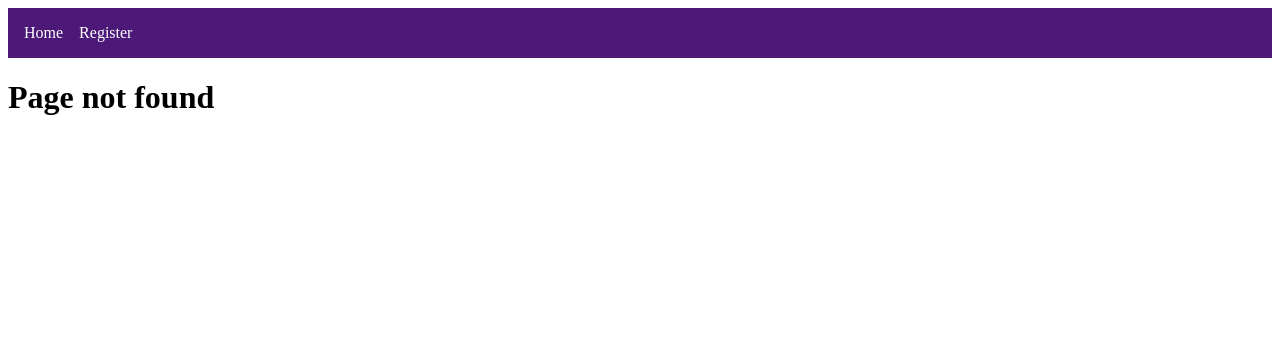
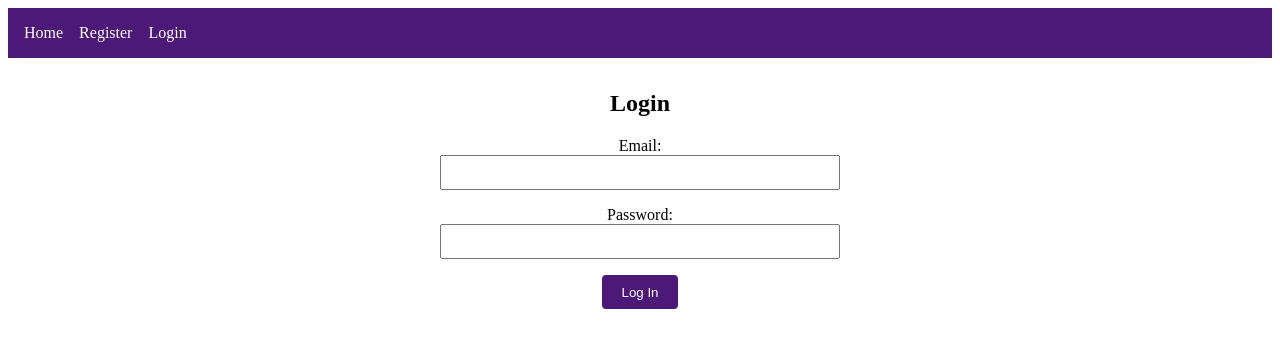
Before and after one commit to trinaldo3/FrogCrew-WebTech, a Vue app in the folder frontend/: page /login in a window 1280 px wide. Before the commit this address had no page. Shown: the top 348 px of the page. Built offline with nearby package versions, Linux system fonts and the light colour scheme.

Commit message:
Login page admin vs member

```diff
--- a/frontend/src/App.vue
+++ b/frontend/src/App.vue
@@ -4,8 +4,17 @@
       <router-link to="/">Home</router-link>
       <router-link to="/register">Register</router-link>
 
-      <router-link v-if="role === 'crew'" to="/profile/edit">Edit Profile</router-link>
-      <router-link v-if="role === 'admin'" to="/crewmembers">Crew Members</router-link>
+      <router-link v-if="role === 'crew'" to="/profile/edit"
+        >Edit Profile</router-link
+      >
+      <router-link v-if="role === 'admin'" to="/crewmembers"
+        >Crew Members</router-link
+      >
+      <router-link v-if="!isLoggedIn" to="/login">Login</router-link>
+      <router-link v-if="isLoggedIn" @click.prevent="logout" to="/"
+        >Logout</router-link
+      >
+
       <router-link v-if="isLoggedIn" to="/games">Games</router-link>
     </nav>
     <router-view />
@@ -13,22 +22,27 @@
 </template>
 
 <script setup>
-import { ref, watch } from 'vue'
-import { useRoute } from 'vue-router'
+import { ref, watch } from "vue";
+import { useRoute } from "vue-router";
 
-const route = useRoute()
+const route = useRoute();
 
-const user = ref(JSON.parse(localStorage.getItem('user')))
-const role = ref(user.value?.role)
-const isLoggedIn = ref(!!user.value)
+const user = ref(JSON.parse(localStorage.getItem("user")));
+const role = ref(user.value?.role);
+const isLoggedIn = ref(!!user.value);
 
 // Watch route changes to re-check localStorage state
 watch(route, () => {
-  const newUser = JSON.parse(localStorage.getItem('user'))
-  user.value = newUser
-  role.value = newUser?.role
-  isLoggedIn.value = !!newUser
-})
+  const newUser = JSON.parse(localStorage.getItem("user"));
+  user.value = newUser;
+  role.value = newUser?.role;
+  isLoggedIn.value = !!newUser;
+});
+function logout() {
+  localStorage.removeItem('user')
+  location.reload() // resets nav state
+}
+
 </script>
 
 <style>
--- a/frontend/src/components/CrewMemberRegistration.vue
+++ b/frontend/src/components/CrewMemberRegistration.vue
@@ -1,21 +1,32 @@
 <template>
-  <div class="registration">
+  <div class="registration" v-if="!showConfirm">
     <h2>Create Your Crew Member Profile</h2>
-    <form @submit.prevent="handleSubmit">
+    <form @submit.prevent="handlePreview">
       <div v-for="field in fields" :key="field.key" class="form-group">
         <label :for="field.key">{{ field.label }}</label>
         <input :id="field.key" v-model="form[field.key]" :type="field.type" />
-        <span class="error" v-if="errors[field.key]">{{
-          errors[field.key]
-        }}</span>
+        <span class="error" v-if="errors[field.key]">{{ errors[field.key] }}</span>
       </div>
-      <button type="submit">Register</button>
+      <button type="submit">Review Details</button>
     </form>
+  </div>
+
+  <div class="confirmation" v-else>
+    <h2>Confirm Your Details</h2>
+    <ul>
+      <li><strong>Name:</strong> {{ form.firstName }} {{ form.lastName }}</li>
+      <li><strong>Email:</strong> {{ form.email }}</li>
+      <li><strong>Phone:</strong> {{ form.phoneNumber }}</li>
+      <li><strong>Role:</strong> {{ form.role }}</li>
+      <li><strong>Qualified Position:</strong> {{ form.qualifiedPosition }}</li>
+    </ul>
+    <button @click="submitToBackend">Confirm & Register</button>
+    <button @click="showConfirm = false" style="margin-left: 1rem">Edit</button>
   </div>
 </template>
 
 <script>
-import { reactive } from "vue";
+import { reactive, ref } from "vue";
 import { useRouter } from "vue-router";
 
 export default {
@@ -32,7 +43,9 @@ export default {
       qualifiedPosition: "",
       password: "",
     });
+
     const errors = reactive({});
+    const showConfirm = ref(false);
 
     const fields = [
       { key: "firstName", label: "First Name", type: "text" },
@@ -57,8 +70,13 @@ export default {
       return ok;
     }
 
-    async function handleSubmit() {
-      if (!validate()) return;
+    function handlePreview() {
+      if (validate()) {
+        showConfirm.value = true;
+      }
+    }
+
+    async function submitToBackend() {
       try {
         const payload = {
           ...form,
@@ -77,21 +95,28 @@ export default {
 
         if (!res.ok) throw new Error(await res.text());
         alert("Account created! You can now log in.");
-        router.push("/");
+        router.push("/login");
       } catch (err) {
         console.error(err);
         alert("Registration failed. See console for details.");
       }
     }
 
-
-    return { form, errors, fields, handleSubmit };
+    return {
+      form,
+      errors,
+      fields,
+      showConfirm,
+      handlePreview,
+      submitToBackend,
+    };
   },
 };
 </script>
 
 <style scoped>
-.registration {
+.registration,
+.confirmation {
   max-width: 400px;
   margin: 2rem auto;
 }
@@ -108,6 +133,13 @@ input {
   border: 1px solid #bbb;
   border-radius: 4px;
 }
+ul {
+  list-style: none;
+  padding: 0;
+}
+li {
+  margin-bottom: 0.6rem;
+}
 .error {
   color: #d9534f;
   font-size: 0.9rem;
--- a/frontend/src/router/index.js
+++ b/frontend/src/router/index.js
@@ -6,6 +6,8 @@ import EditProfile from '../components/EditProfile.vue'
 import CrewMembers from '../views/CrewMembers.vue'
 import Games from '../views/Games.vue'
 import CrewMemberProfile from '../views/CrewMemberProfile.vue'
+import Login from '../views/Login.vue'
+import CrewListForGame from '../views/CrewListForGame.vue'
 
 const routes = [
   { path: '/', name: 'home', component: Home },
@@ -14,7 +16,14 @@ const routes = [
   { path: '/crewmembers', name: 'crewMembers', component: CrewMembers, meta: { requiresAuth: true, roles: ['admin'] } },
   { path: '/games', name: 'games', component: Games, meta: { requiresAuth: true, roles: ['admin', 'crew'] } },
   { path: '/crew-member/:id', name: 'profile', component: CrewMemberProfile, meta: { requiresAuth: true, roles: ['admin', 'crew'] } },
-  { path: '/:catchAll(.*)*', name: 'notFound', component: { template: '<h1>Page not found</h1>' } }
+  { path: '/login', name: 'login', component: Login },
+  { path: '/:catchAll(.*)*', name: 'notFound', component: { template: '<h1>Page not found</h1>' } },
+  {
+    path: '/games/:id/crew',
+    name: 'crewList',
+    component: () => import('../views/CrewListForGame.vue')
+  }
+
 ]
 
 const router = createRouter({
--- /dev/null
+++ b/frontend/src/views/CrewListForGame.vue
@@ -0,0 +1,57 @@
+<template>
+    <section class="wrapper">
+      <h2>Crew List for Game #{{ gameId }}</h2>
+      <table v-if="crew.length">
+        <thead>
+          <tr>
+            <th>Name</th>
+            <th>Role</th>
+            <th>Position</th>
+            <th>Report Time</th>
+            <th>Location</th>
+          </tr>
+        </thead>
+        <tbody>
+          <tr v-for="c in crew" :key="c.id">
+            <td>{{ c.firstName }} {{ c.lastName }}</td>
+            <td>{{ c.role }}</td>
+            <td>{{ c.position }}</td>
+            <td>{{ formatDate(c.reportTime) }}</td>
+            <td>{{ c.reportLocation }}</td>
+          </tr>
+        </tbody>
+      </table>
+      <p v-else>No crew assigned yet.</p>
+    </section>
+  </template>
+
+  <script setup>
+  import { ref, onMounted } from 'vue'
+  import { useRoute } from 'vue-router'
+
+  const gameId = useRoute().params.id
+  const crew = ref([])
+
+  onMounted(async () => {
+    const res = await fetch(`http://localhost:8080/gameSchedule/${gameId}/crew`)
+    if (res.ok) {
+      const data = await res.json()
+      crew.value = Array.isArray(data) ? data : []
+    }
+  })
+
+  function formatDate(dateStr) {
+    return new Date(dateStr).toLocaleString()
+  }
+  </script>
+
+  <style scoped>
+  .wrapper {
+    max-width: 800px;
+    margin: 2rem auto;
+  }
+  th, td {
+    padding: 0.5rem;
+    border-bottom: 1px solid #ccc;
+  }
+  </style>
--- a/frontend/src/views/GamesList.vue
+++ b/frontend/src/views/GamesList.vue
@@ -9,7 +9,7 @@
           <th>Sport</th>
           <th>Opponent</th>
           <th>Venue</th>
-          <th v-if="isAdmin">Actions</th>
+          <th>Actions</th>
         </tr>
       </thead>
       <tbody>
@@ -18,7 +18,15 @@
           <td>{{ g.sport }}</td>
           <td>{{ g.opponent }}</td>
           <td>{{ g.venue }}</td>
-          <td v-if="isAdmin"><button @click="editGame(g.id)">Edit</button></td>
+          <td>
+            <button v-if="isAdmin" @click="editGame(g.id)">Edit</button>
+            <router-link
+              v-if="user"
+              :to="`/games/${g.id}/crew`"
+              class="view-crew"
+              >View Crew</router-link
+            >
+          </td>
         </tr>
       </tbody>
     </table>
@@ -33,51 +41,77 @@
 </template>
 
 <script setup>
-import { ref, onMounted } from 'vue'
-import { useRouter } from 'vue-router'
+import { ref, onMounted } from "vue";
+import { useRouter } from "vue-router";
 
-const router = useRouter()
-const games = ref([])
-const error = ref('')
+const router = useRouter();
+const games = ref([]);
+const error = ref("");
 
-const user = JSON.parse(localStorage.getItem('user'))
-const isAdmin = user?.role === 'admin'
+const user = JSON.parse(localStorage.getItem("user"));
+const isAdmin = user?.role === "admin";
 
 if (!user) {
-  setTimeout(() => router.push('/'), 2000)
+  setTimeout(() => router.push("/"), 2000);
 }
 
-onMounted(loadGames)
+onMounted(loadGames);
 
 async function loadGames() {
   try {
-    const res = await fetch('http://localhost:8080/gameSchedule/games')
-    if (!res.ok) throw new Error(await res.text())
-    const payload = await res.json()
-    games.value = Array.isArray(payload.data) ? payload.data : []
+    const res = await fetch("http://localhost:8080/gameSchedule/games");
+    if (!res.ok) throw new Error(await res.text());
+    const payload = await res.json();
+    games.value = Array.isArray(payload.data) ? payload.data : [];
   } catch (e) {
-    console.error(e)
-    error.value = 'Unable to load games.'
+    console.error(e);
+    error.value = "Unable to load games.";
   }
 }
 
 function formatDate(str) {
   return new Date(str).toLocaleDateString(undefined, {
-    year: 'numeric', month: 'short', day: 'numeric'
-  })
+    year: "numeric",
+    month: "short",
+    day: "numeric",
+  });
 }
 
 function editGame(id) {
-  alert(`Redirect to admin edit game view for Game ID ${id}`)
+  alert(`Redirect to admin edit game view for Game ID ${id}`);
   // Replace with: router.push({ name: 'editGame', params: { id } }) if implemented
 }
 </script>
 
 <style scoped>
-.wrapper { max-width: 800px; margin: 2rem auto; }
-table     { width: 100%; border-collapse: collapse; }
-th, td    { padding: .6rem; border-bottom: 1px solid #ddd; }
-th        { text-align: left; background: #eee; }
-button    { padding: 0.3rem 0.6rem; border: none; background: #4D1979; color: white; border-radius: 4px; cursor: pointer; }
-.error    { color: #d9534f; margin-top: 1rem; text-align: center; }
+.wrapper {
+  max-width: 800px;
+  margin: 2rem auto;
+}
+table {
+  width: 100%;
+  border-collapse: collapse;
+}
+th,
+td {
+  padding: 0.6rem;
+  border-bottom: 1px solid #ddd;
+}
+th {
+  text-align: left;
+  background: #eee;
+}
+button {
+  padding: 0.3rem 0.6rem;
+  border: none;
+  background: #4d1979;
+  color: white;
+  border-radius: 4px;
+  cursor: pointer;
+}
+.error {
+  color: #d9534f;
+  margin-top: 1rem;
+  text-align: center;
+}
 </style>
--- /dev/null
+++ b/frontend/src/views/Login.vue
@@ -0,0 +1,120 @@
+<template>
+  <div class="login">
+    <h2>Login</h2>
+    <form @submit.prevent="handleLogin">
+      <div class="form-group">
+        <label>Email:</label>
+        <input v-model="email" type="email" required />
+      </div>
+      <div class="form-group">
+        <label>Password:</label>
+        <input v-model="password" type="password" required />
+      </div>
+      <button type="submit">Log In</button>
+    </form>
+    <p v-if="error" class="error">{{ error }}</p>
+  </div>
+</template>
+
+<script setup>
+import { ref } from 'vue'
+import { useRouter } from 'vue-router'
+
+const email = ref('')
+const password = ref('')
+const error = ref('')
+const router = useRouter()
+
+async function handleLogin() {
+  try {
+    const res = await fetch('http://localhost:8080/login', {
+      method: 'POST',
+      headers: { 'Content-Type': 'application/json' },
+      body: JSON.stringify({ email: email.value, password: password.value }),
+    })
+
+    if (!res.ok) throw new Error('Invalid credentials')
+
+    const user = await res.json()
+    localStorage.setItem('user', JSON.stringify(user))
+
+    router.push('/') // redirect to home or dashboard
+  } catch (err) {
+    error.value = err.message || 'Login failed'
+  }
+}
+</script>
+
+<style scoped>
+.login {
+  max-width: 400px;
+  margin: 2rem auto;
+  text-align: center;
+}
+.form-group {
+  margin-bottom: 1rem;
+}
+input {
+  padding: 0.5rem;
+  width: 100%;
+  box-sizing: border-box;
+}
+button {
+  padding: 0.6rem 1.2rem;
+  border: none;
+  background: #4d1979;
+  color: white;
+  cursor: pointer;
+  border-radius: 4px;
+}
+.error {
+  color: #d9534f;
+  margin-top: 1rem;
+}
+</style>
+<!-- <template>
+    <div class="login">
+      <h2>Login</h2>
+      <form @submit.prevent="login">
+        <label>
+          Select Role:
+          <select v-model="role">
+            <option disabled value="">-- Choose Role --</option>
+            <option value="crew">Crew Member</option>
+            <option value="admin">Admin</option>
+          </select>
+        </label>
+        <br /><br />
+        <button type="submit">Log In</button>
+      </form>
+    </div>
+  </template>
+
+  <script setup>
+  import { ref } from 'vue'
+  import { useRouter } from 'vue-router'
+
+  const role = ref('')
+  const router = useRouter()
+
+  function login() {
+    if (!role.value) return alert('Please select a role')
+    localStorage.setItem(
+      'user',
+      JSON.stringify({ id: 1, role: role.value })
+    )
+    router.push('/') // triggers nav update
+  }
+  </script>
+
+  <style scoped>
+  .login {
+    max-width: 400px;
+    margin: 2rem auto;
+    text-align: center;
+  }
+  select, button {
+    padding: 0.5rem;
+    font-size: 1rem;
+  }
+  </style> -->
```
